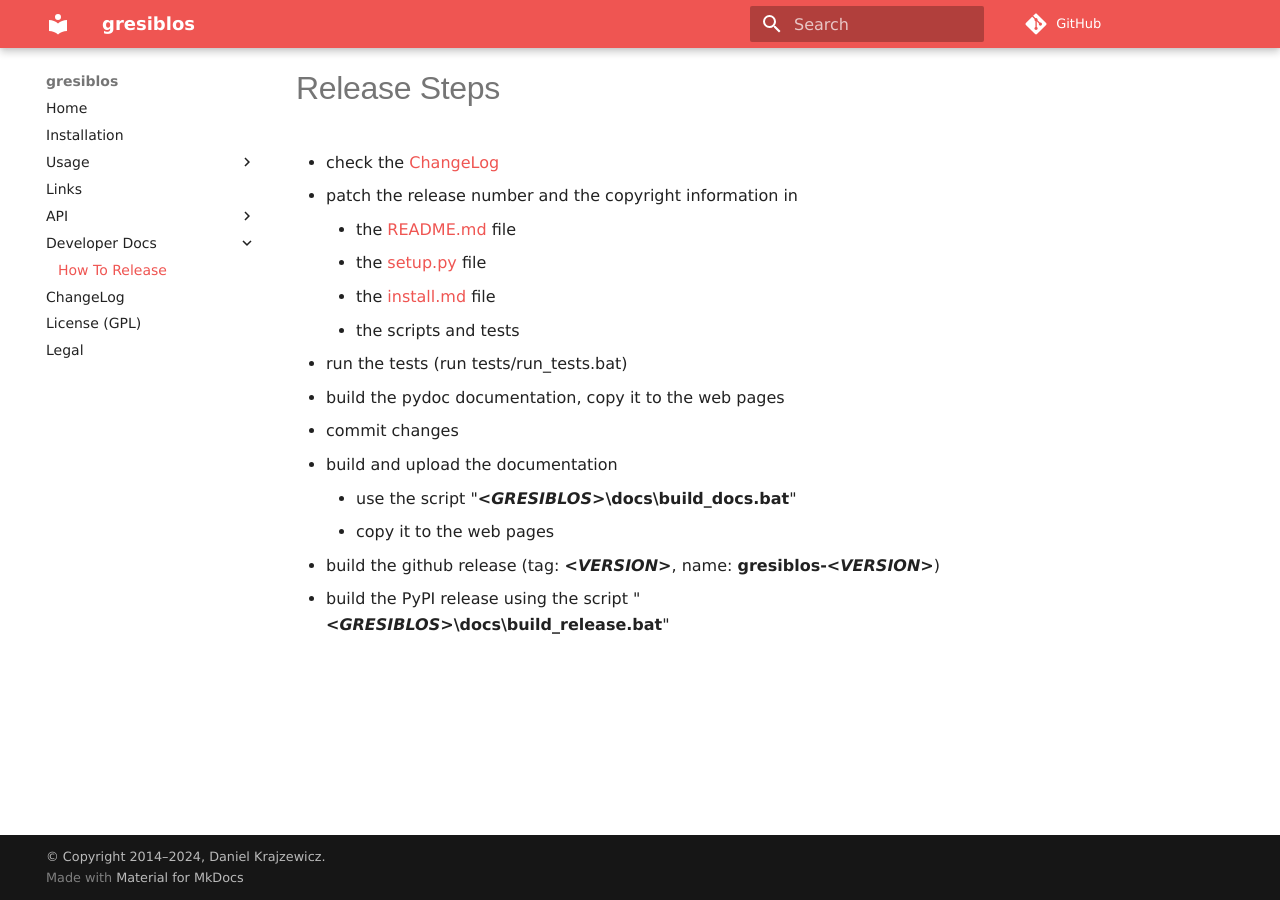
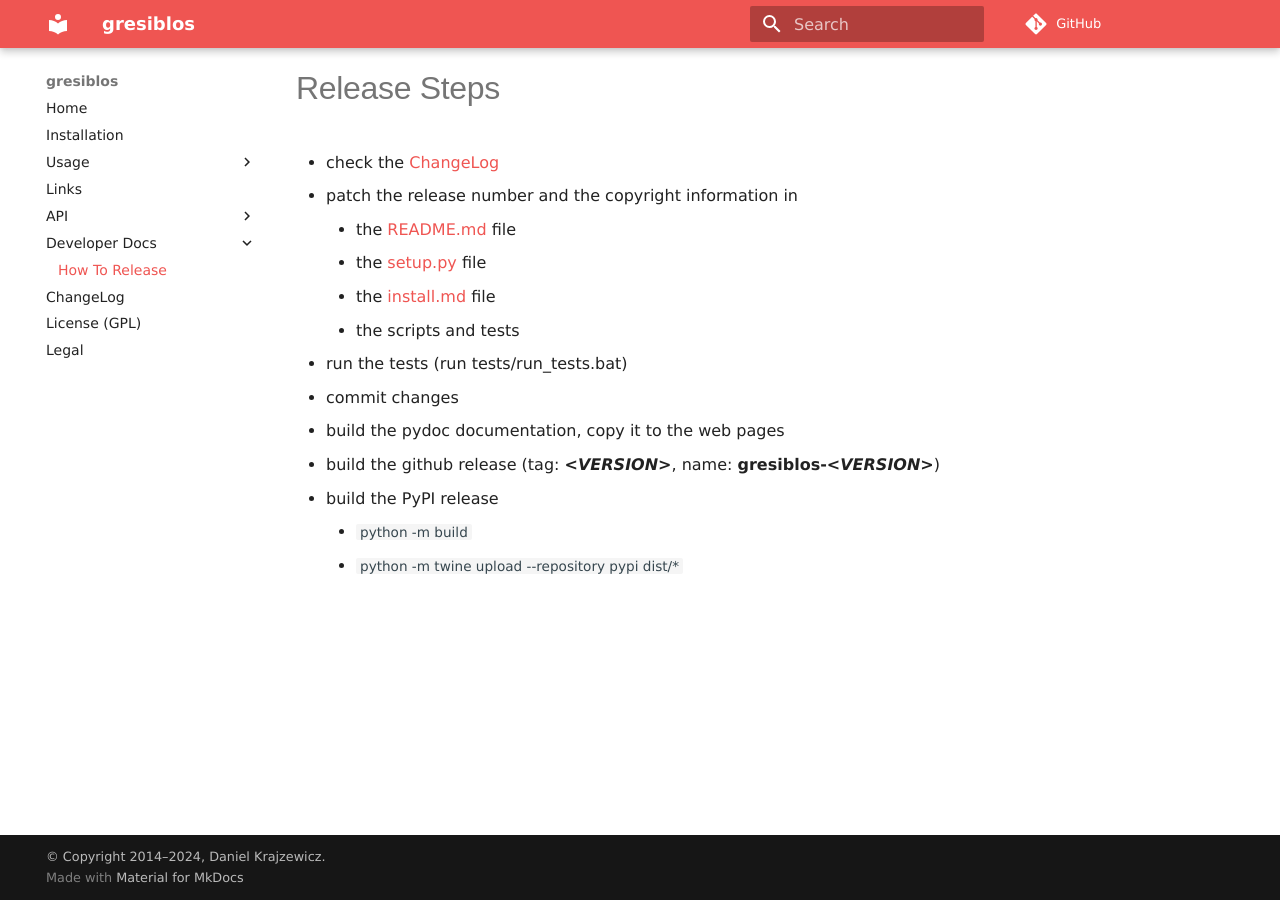
Before and after one commit to dkrajzew/gresiblos, an MkDocs documentation site: the page built from docs/release.md, in a window 1280 px wide. Built offline with MkDocs 1.6.1 and Material for MkDocs 9.7.7, drawn with Linux system fonts in a browser that asks for light colours; comment, search, counter and statistics services are not loaded.

Commit message:
preparing an initial release

````diff
--- a/docs/release.md
+++ b/docs/release.md
@@ -8,10 +8,9 @@ Release Steps
     * the [install.md](https://github.com/dkrajzew/gresiblos/blob/master/docs/mkdocs/install.md) file
     * the scripts and tests
 * run the tests (run tests/run_tests.bat)
+* commit changes
 * build the pydoc documentation, copy it to the web pages
-* commit changes
-* build and upload the documentation
-    * use the script "___&lt;GRESIBLOS&gt;_\docs\build_docs.bat__"
-    * copy it to the web pages
 * build the github release (tag: ___&lt;VERSION&gt;___, name: __gresiblos-_&lt;VERSION&gt;___)
-* build the PyPI release using the script "___&lt;GRESIBLOS&gt;_\docs\build_release.bat__"
+* build the PyPI release
+	* ```python -m build```
+	* ```python -m twine upload --repository pypi dist/*```
--- a/requirements-dev.txt
+++ b/requirements-dev.txt
@@ -6,3 +6,5 @@ mkdocs
 mkdocs-material
 mkdocstrings
 mkdocstrings-python
+build
+twine
````
Also changed, not shown: setup.py (+6 -2 lines).
